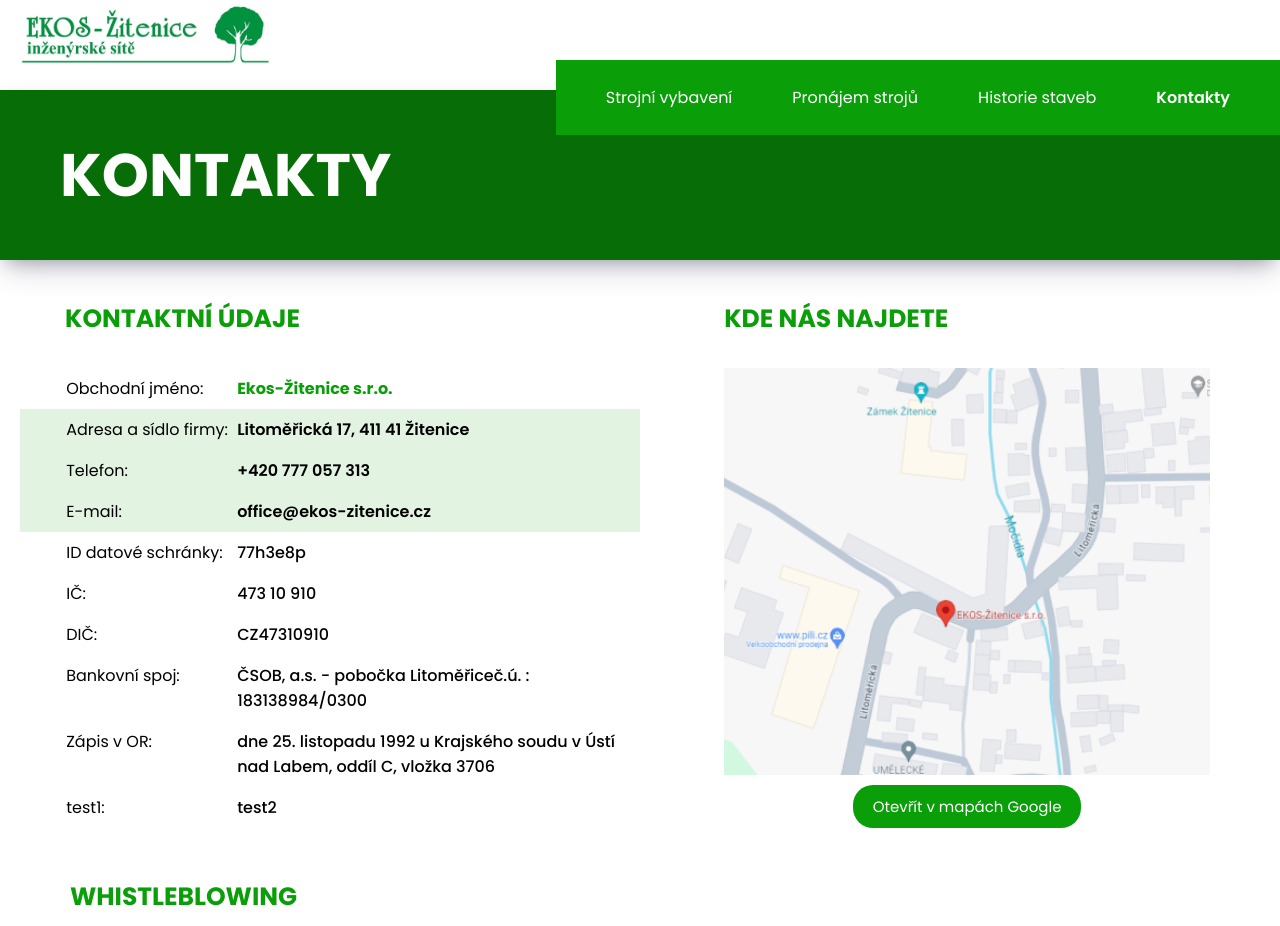
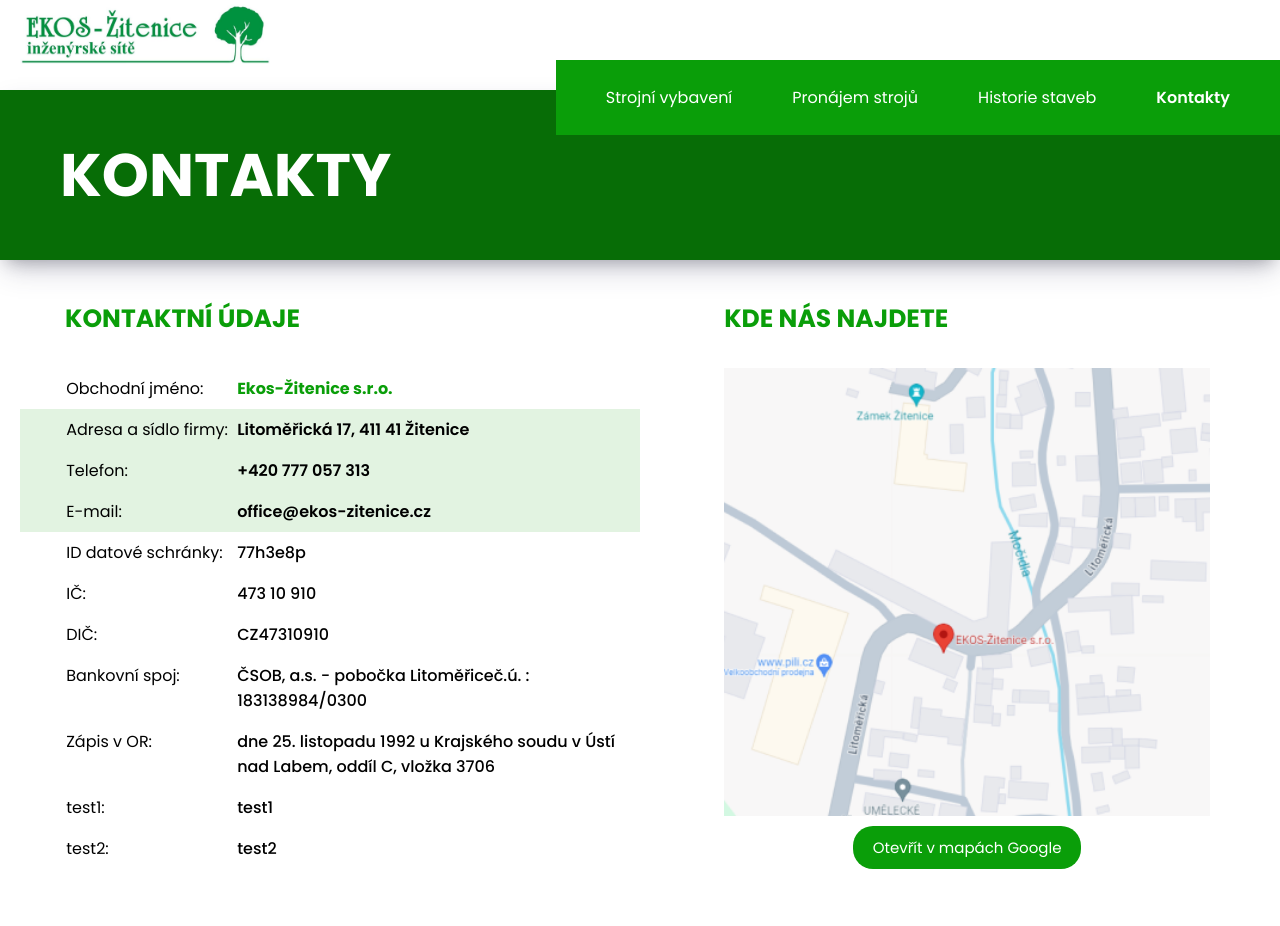
Before and after one commit to suchomelova-dana/ekos-zitenice, a Vue app: page /#/contacts in a window 1280 px wide. Shown: the top 926 px of the page. Built offline with nearby package versions, Linux system fonts and the light colour scheme.

Commit message:
Update Contacts.ts

```diff
--- a/public/data/Contacts.ts
+++ b/public/data/Contacts.ts
@@ -42,6 +42,10 @@
     },
     {
         title: 'test1',
+        value: 'test1'
+    },
+    {
+        title: 'test2',
         value: 'test2'
     }
 ]
```
